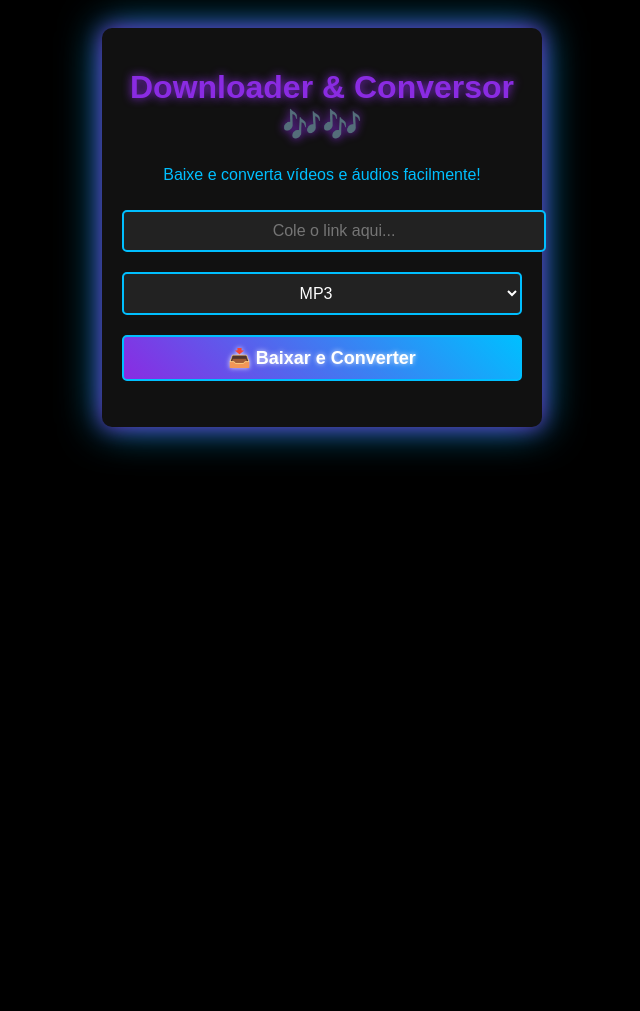
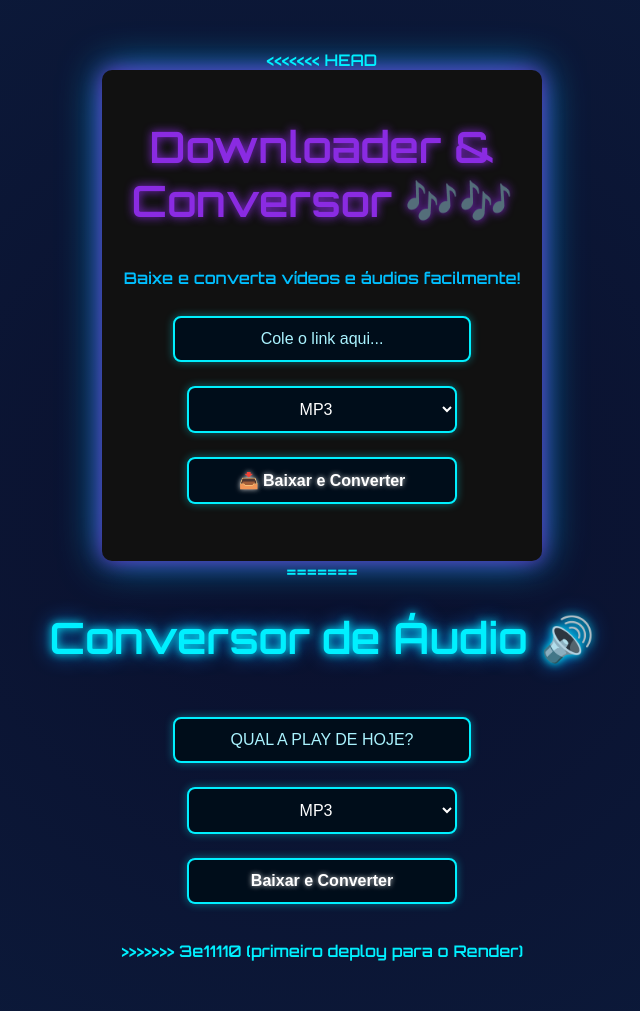
Before and after one commit to blackoutt444/conversor-de-audio, a Python web app: template templates/index.html in a window 1280 px wide. Shown: the whole page, without its empty margins (318-958 px from the left). Before the commit the page ends 457 px from the top, so only its background shows below. Run offline with Jinja, Linux system fonts and the light colour scheme; the template is opened without the code that fills it, so the values that code supplies are empty.

Commit message:
primeiro deploy para o Render

```diff
--- a/templates/index.html
+++ b/templates/index.html
@@ -1,4 +1,5 @@
 <!DOCTYPE html>
+<<<<<<< HEAD
 <html lang="pt-br">
 <head>
     <meta charset="UTF-8">
@@ -121,5 +122,121 @@
     }
 }
     </script>
+=======
+<html lang="pt-BR">
+<head>
+  <meta charset="UTF-8">
+  <title>Conversor de Áudio 🎵</title>
+  <link rel="icon" href="{{ url_for('static', filename='favicon.png') }}">
+  <style>
+    @import url('https://fonts.googleapis.com/css2?family=Orbitron:wght@600&display=swap');
+
+    body {
+      background: radial-gradient(circle at center, #0a0f2c 0%, #0c1c3d 100%);
+      color: #00f0ff;
+      font-family: 'Orbitron', sans-serif;
+      text-align: center;
+      padding: 50px;
+      margin: 0;
+      min-height: 100vh;
+    }
+
+    h1 {
+      font-size: 2.7rem;
+      color: #00f0ff;
+      text-shadow: 0 0 8px #00f0ff, 0 0 20px #0088ff;
+      margin-bottom: 40px;
+    }
+
+    input, select, button {
+      background: #000d1a;
+      border: 2px solid #00f0ff;
+      color: #ffffff;
+      padding: 12px;
+      margin: 12px;
+      border-radius: 8px;
+      font-size: 1rem;
+      transition: 0.3s ease;
+      width: 270px;
+      box-shadow: 0 0 8px #00f0ff66;
+    }
+
+    input::placeholder {
+      color: #aaf3ff;
+    }
+
+    button:hover {
+      background-color: #0088ff;
+      box-shadow: 0 0 15px #00f0ffcc;
+      cursor: pointer;
+    }
+
+    #status {
+      margin-top: 25px;
+      font-weight: bold;
+      color: #00f0ff;
+      text-shadow: 0 0 10px #00f0ff88;
+    }
+
+    a {
+      color: #00f0ff;
+      text-decoration: underline;
+    }
+
+    a:hover {
+      color: #ffffff;
+    }
+  </style>
+</head>
+<body>
+  <h1>Conversor de Áudio 🔊</h1>
+
+  <input type="text" id="url" placeholder="QUAL A PLAY DE HOJE?"><br>
+
+  <select id="formato">
+    <option value="mp3">MP3</option>
+    <option value="wav">WAV</option>
+    <option value="ogg">OGG</option>
+    <option value="flac">FLAC</option>
+    <option value="aac">AAC</option>
+  </select><br>
+
+  <button onclick="baixar()">Baixar e Converter</button>
+
+  <div id="status"></div>
+
+  <script>
+    async function baixar() {
+      const url = document.getElementById("url").value.trim();
+      const format = document.getElementById("formato").value;
+      const status = document.getElementById("status");
+
+      if (!url) {
+        status.textContent = "🚫 Insira um link válido.";
+        return;
+      }
+
+      status.textContent = "🔄 Enviando requisição ao servidor...";
+
+      try {
+        const response = await fetch("/download", {
+          method: "POST",
+          headers: { "Content-Type": "application/json" },
+          body: JSON.stringify({ url, format })
+        });
+
+        const data = await response.json();
+
+        if (data.success) {
+          status.innerHTML = `✅ Download pronto! <a href="${data.file}" target="_blank">Clique aqui para baixar</a>`;
+        } else {
+          status.textContent = `Erro: ${data.error}`;
+        }
+      } catch (e) {
+        status.textContent = `❌ Erro na requisição: ${e}`;
+      }
+    }
+  </script>
+>>>>>>> 3e11110 (primeiro deploy para o Render)
 </body>
 </html>
```
Also changed, not shown: server.py (+15 -0 lines), static/index.html (added, +89 -0 lines), static/favicon.png (added).
